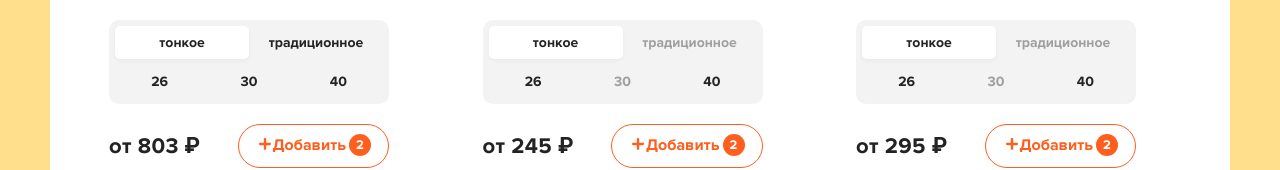
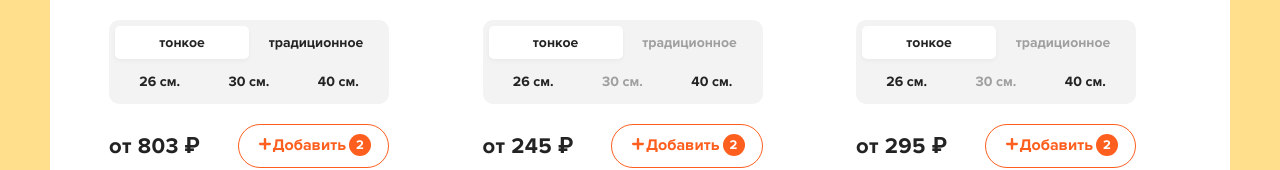
Before and after one commit to chewho/React-Pizza-App, a React (Create React App) app: page / in a window 1280 px wide. Shown: the part 592-762 px from the top of the page. Built offline with nearby package versions, Linux system fonts and the light colour scheme.

Commit message:
refactor: use axios instead of fetch

```diff
--- a/package.json
+++ b/package.json
@@ -6,6 +6,7 @@
     "@testing-library/jest-dom": "^5.17.0",
     "@testing-library/react": "^13.4.0",
     "@testing-library/user-event": "^13.5.0",
+    "axios": "^1.5.0",
     "classnames": "^2.3.2",
     "react": "^18.2.0",
     "react-dom": "^18.2.0",
--- a/src/App.js
+++ b/src/App.js
@@ -1,4 +1,5 @@
 import React from "react";
+import axios from "axios";
 
 import { Header } from "./components";
 import { Home, Cart } from "./pages";
@@ -8,11 +9,9 @@ function App() {
   const [pizzas, setPizzas] = React.useState([]);
 
   React.useEffect(() => {
-    fetch("http://localhost:3000/db.json")
-      .then((resp) => resp.json())
-      .then((json) => {
-        setPizzas(json.pizzas);
-      });
+    axios.get("http://localhost:3000/db.json").then(({ data }) => {
+      setPizzas(data.pizzas);
+    });
   }, []);
 
   return (
--- a/src/components/PizzaBlock.jsx
+++ b/src/components/PizzaBlock.jsx
@@ -45,7 +45,7 @@ const PizzaBlock = ({ name, imageUrl, price, types, sizes }) => {
                 disabled: !sizes.includes(size),
               })}
             >
-              {size}
+              {size} см.
             </li>
           ))}
         </ul>
```
Also changed, not shown: 1 other file (tests, documents, lock files or other folders).
